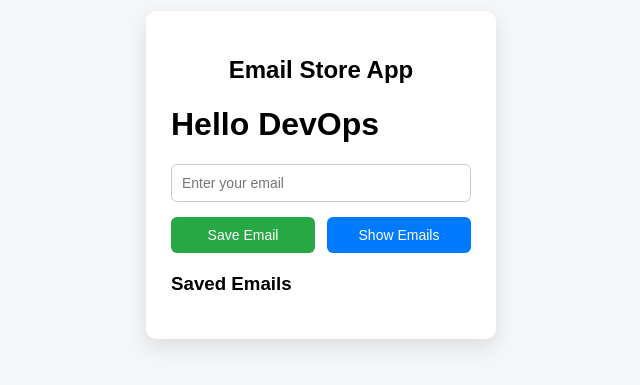
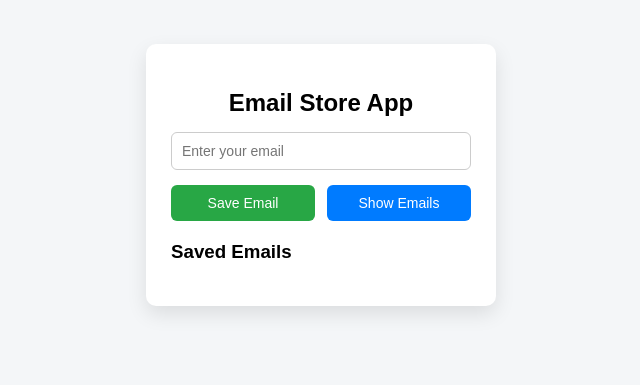
Before and after one commit to MeetTank09/email-app, a website: page index.html in a window 1280 px wide. Shown: the part 233-618 px from the top of the page, without its empty margins (319-959 px from the left). Drawn offline with Linux system fonts and the light colour scheme.

Commit message:
basuc changes

```diff
--- a/index.html
+++ b/index.html
@@ -8,7 +8,6 @@
 <body>
   <div class="container">
     <h2>Email Store App</h2>
-<h1>Hello DevOps</h1>
     <input type="email" id="emailInput" placeholder="Enter your email" />
 
     <div class="buttons">
```
